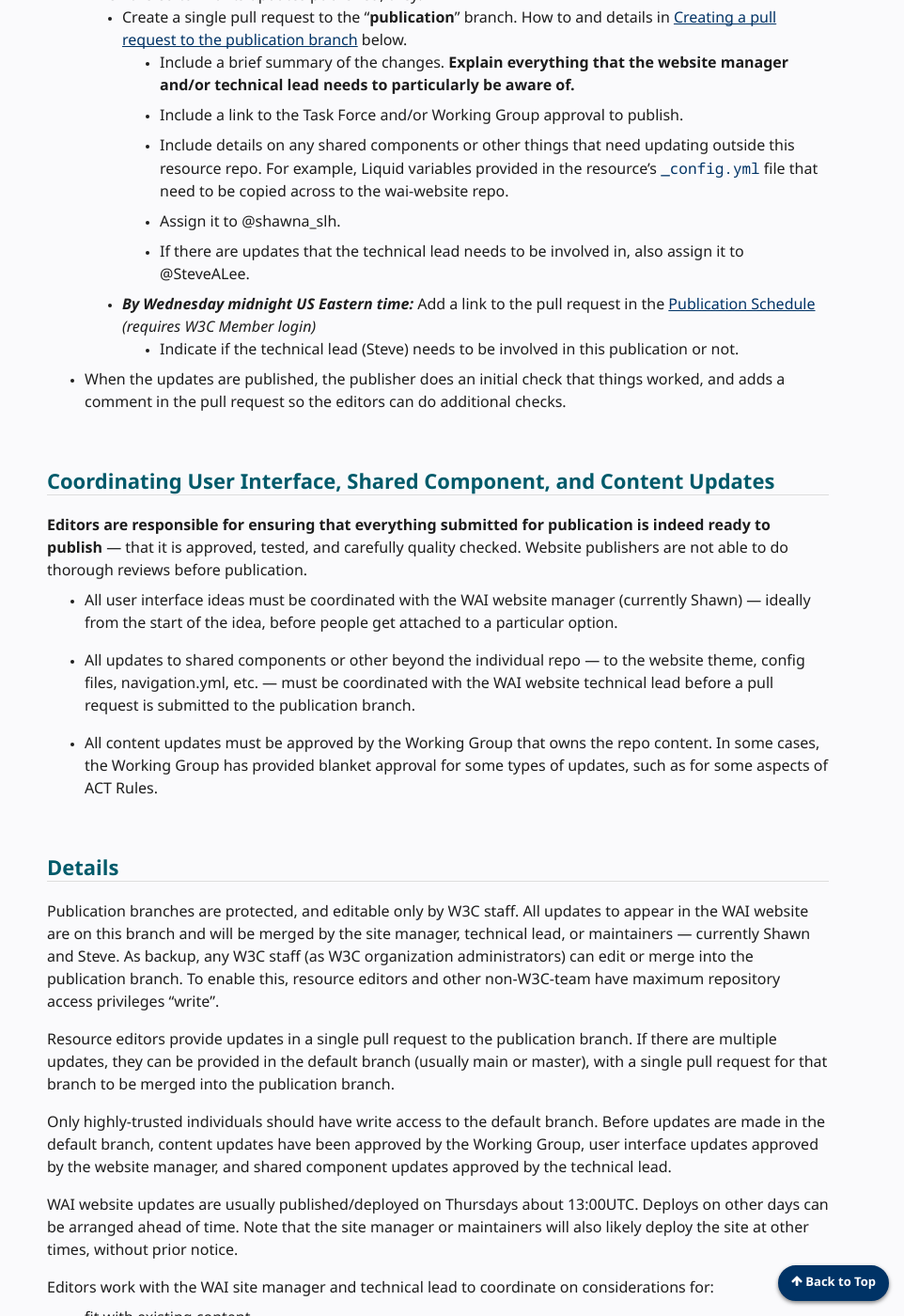
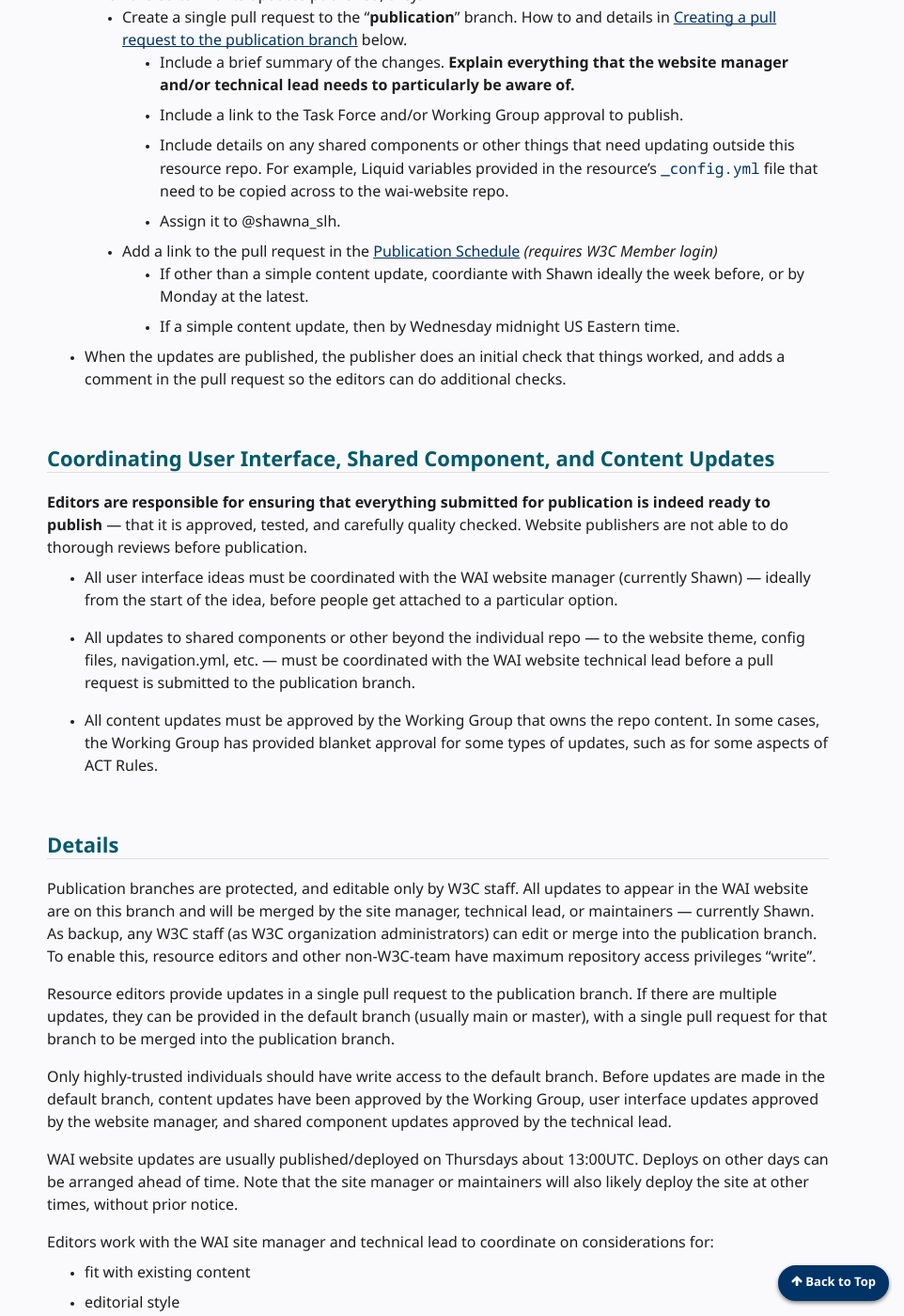
Before and after one commit to w3c/wai-website-theme, a Jekyll site: the page built from content/workflow.md, in a window 1280 px wide and 1400 px high, scrolled down 1337 px. Shown: the whole window at 94% size, without its empty margins (318-1280 px from the left). Built offline with Jekyll 4.4.1, drawn with Linux system fonts in a browser that asks for light colours; cached includes are drawn as plain includes; comment, search, counter and statistics services are not loaded; some of the changed text lies outside the part shown.

Commit message:
Update workflow.md

```diff
--- a/content/workflow.md
+++ b/content/workflow.md
@@ -26,7 +26,7 @@ This section describes how content authors work with the website team to publish
 
 The workflow described here enables parts of the WAI website to be developed independently through the lightweight [GitHub Flow](https://docs.github.com/en/get-started/quickstart/github-flow), and enables publication on the WAI website updates to be coordinated by the website manager.
 
-* One branch in each repository is designated as the "**publication**" branch. Publication branches are lightly [protected](https://docs.github.com/en/repositories/configuring-branches-and-merges-in-your-repository/defining-the-mergeability-of-pull-requests/about-protected-branches) so that all changes to the WAI website are merged only by the site manager, technical lead, or maintainers &mdash; currently Shawn and Steve.
+* One branch in each repository is designated as the "**publication**" branch. Publication branches are lightly [protected](https://docs.github.com/en/repositories/configuring-branches-and-merges-in-your-repository/defining-the-mergeability-of-pull-requests/about-protected-branches) so that all changes to the WAI website are merged only by the site manager, technical lead, or maintainers &mdash; currently Shawn.
 * Editors provide a single pull request to the publication branch when updates are ready for publication.
 * Scheduled updates are usually published/deployed on Thursdays.
 
@@ -42,9 +42,10 @@ The workflow described here enables parts of the WAI website to be developed ind
     * Include a link to the Task Force and/or Working Group approval to publish.
     * Include details on any shared components or other things that need updating outside this resource repo. For example,  Liquid variables provided in the resource's `_config.yml` file that need to be copied across to the wai-website repo.
     * Assign it to @shawna_slh.
-    * If there are updates that the technical lead needs to be involved in, also assign it to @SteveALee.
-  * _**By Wednesday midnight US Eastern time:**_ Add a link to the pull request in the [Publication Schedule](https://www.w3.org/wiki/WAI_Website_Publication_Schedule) _(requires W3C Member login)_
-    * Indicate if the technical lead (Steve) needs to be involved in this publication or not.
+<!--    * If there are updates that the technical lead needs to be involved in, also assign it to @SteveALee. -->
+  * Add a link to the pull request in the [Publication Schedule](https://www.w3.org/wiki/WAI_Website_Publication_Schedule) _(requires W3C Member login)_
+    * If other than a simple content update, coordiante with Shawn ideally the week before, or by Monday at the latest.
+	* If a simple content update, then by Wednesday midnight US Eastern time.
 * When the updates are published, the publisher does an initial check that things worked, and adds a comment in the pull request so the editors can do additional checks.
 
 ## Coordinating User Interface, Shared Component, and Content Updates {#coop}
@@ -59,7 +60,7 @@ The workflow described here enables parts of the WAI website to be developed ind
 
 ## Details
 
-Publication branches are protected, and editable only by W3C staff. All updates to appear in the WAI website are on this branch and will be merged by the site manager, technical lead, or maintainers &mdash; currently Shawn and Steve. As backup, any W3C staff (as W3C organization administrators) can edit or merge into the publication branch. To enable this, resource editors and other non-W3C-team have maximum repository access privileges "write".
+Publication branches are protected, and editable only by W3C staff. All updates to appear in the WAI website are on this branch and will be merged by the site manager, technical lead, or maintainers &mdash; currently Shawn. As backup, any W3C staff (as W3C organization administrators) can edit or merge into the publication branch. To enable this, resource editors and other non-W3C-team have maximum repository access privileges "write".
 
 Resource editors provide updates in a single pull request to the publication branch. If there are multiple updates, they can be provided in the default branch (usually main or master), with a single pull request for that branch to be merged into the publication branch.
 
@@ -106,6 +107,6 @@ In the comments,
 * Explain everything that the website manager and/or technical lead needs to particularly be aware of.
 
 The purpose of this information is:
-* to confirm that anything that needed review from Steve or me got that review
-* for the publisher (me or Steve) to use for spot checking that the deploy worked
+* to confirm that anything that needs review from Shawn or other got that review
+* for the publisher to use for spot checking that the deploy worked
 * for troubleshooting if anything goes wrong
```
